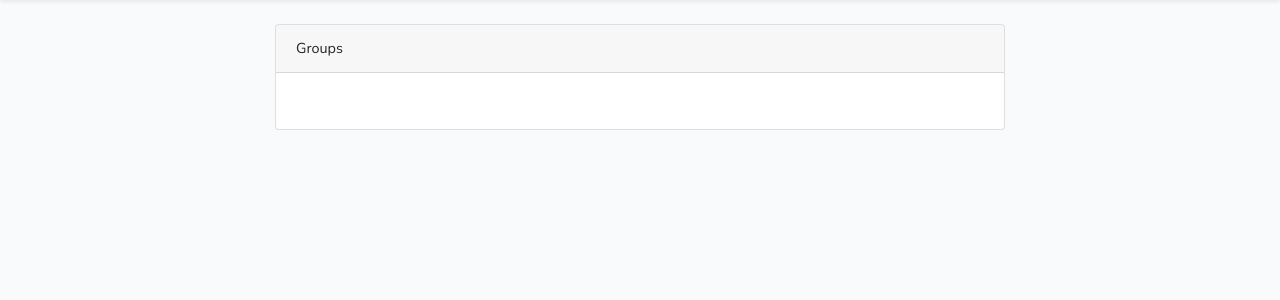
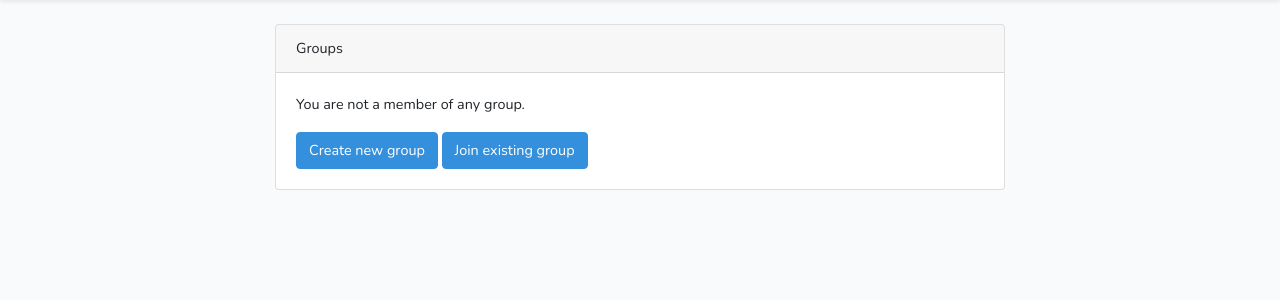
Before and after one commit to andrej98/foodmatch, a Laravel app: page /groups in a window 1280 px wide. Shown: the part 55-355 px from the top of the page. Run offline with Laravel 8, Linux system fonts and the light colour scheme; the visitor is signed in with stand-in values (Sample User, id 1); data that the repository does not hold is empty.

Commit message:
Adding to groups by code

```diff
--- a/app/Http/Controllers/GroupController.php
+++ b/app/Http/Controllers/GroupController.php
@@ -4,8 +4,10 @@ namespace App\Http\Controllers;
 
 use Illuminate\Http\Request;
 use App\Model\Group;
+use App\Rules\AlreadyInGroup;
 use Illuminate\Support\Facades\Auth;
 use Illuminate\Support\Str;
+use App\Rules\CodeExists;
 
 class GroupController extends Controller
 {
@@ -72,22 +74,30 @@ class GroupController extends Controller
         return redirect()->route('groups.index');
     }
 
-    public function join(Request $request, Group $group)
+    public function showJoin()
     {
-        $request->validate([
-            'code' => 'required',
+        return view('groups.join');
+    }
+
+    public function join(Request $request)
+    {
+        $validatedData = $request->validate([
+            'code' => ['required', new CodeExists, new AlreadyInGroup],
         ]);
 
         $user = auth()->user();
 
-        $existingGroup = $user->groups()->where('id', $group->id)->first();
-
-        if ($existingGroup) {
-            return redirect()->route('groups.show', $group);
-        }
-
-        $group->users()->syncWithoutDetaching([$user->id => ['code' => $request->code]]);
+        $group = Group::where('code', $request->code)->firstOrFail();
+        $user->groups()->attach($group->id);
 
         return redirect()->route('groups.show', $group);
     }
+
+    public function leave(Group $group)
+    {
+        $user = auth()->user();
+
+        $group->users()->detach($user);
+        return back();
+    }
 }
--- a/app/User.php
+++ b/app/User.php
@@ -13,6 +13,11 @@ class User extends Authenticatable
     public function preferences()
     {
         return $this->hasOne(Preferences::class);
+    }
+
+    public function groups()
+    {
+        return $this->belongsToMany(\App\Model\Group::class);
     }
 
     /**
--- a/resources/views/groups/index.blade.php
+++ b/resources/views/groups/index.blade.php
@@ -8,13 +8,30 @@
                 <div class="card-header">{{ __('Groups') }}</div>
 
                 <div class="card-body">
+                    @if(count($groups) !== 0)
                     <ul>
                         @foreach($groups as $group)
                         <li>
-                            <a href="{{ route('groups.show', $group) }}">{{ $group->name }}</a>
+                            <div class="d-flex">
+                                <a class="pr-4 pb-4" href="{{ route('groups.show', $group) }}">{{ $group->name }}</a>
+                                <form action="{{ route('groups.leave', ['group' => $group->id]) }}" method="POST">
+                                    @csrf
+                                    @method('DELETE')
+                                    <button type="submit" class="btn btn-sm btn-outline-danger">Leave group</button>
+                                </form>
+                            </div>
+
                         </li>
                         @endforeach
+
                     </ul>
+                    @else
+                    <p>You are not a member of any group.</p>
+                    @endif
+
+                    <a href="{{ route('groups.create') }}" class="btn btn-primary">Create new group</a>
+                    <a href="{{ route('groups.showJoin') }}" class="btn btn-primary">Join existing group</a>
+
                 </div>
             </div>
         </div>
--- a/resources/views/preferences/edit.blade.php
+++ b/resources/views/preferences/edit.blade.php
@@ -8,7 +8,7 @@
                     <div class="card-header">{{ __('Preferences') }}</div>
 
                     <div class="card-body">
-                        <form method="POST" action="{{ $preference->id ? route('preferences.update', $preference->id) : route('preferences.store') }}">
+                        <form method="POST" action="{{ $preference->id ? route('preferences.store', $preference->id) : route('preferences.store') }}">
                             @csrf
                             @method('POST')
 
--- a/routes/web.php
+++ b/routes/web.php
@@ -22,15 +22,15 @@ Route::get('/home', 'HomeController@index')->name('home');
 Route::middleware('auth')->group(function () {
     Route::get('/groups', '\App\Http\Controllers\GroupController@index')->name('groups.index');
     Route::get('/groups/create', '\App\Http\Controllers\GroupController@create')->name('groups.create');
+    Route::get('/groups/join', '\App\Http\Controllers\GroupController@showJoin')->name('groups.showJoin');
     Route::post('/groups', '\App\Http\Controllers\GroupController@store')->name('groups.store');
     Route::get('/groups/{group}', '\App\Http\Controllers\GroupController@show')->name('groups.show');
-    Route::post('/groups/{group}/join', '\App\Http\Controllers\GroupController@join')->name('groups.join');
+    Route::post('/groups/join', '\App\Http\Controllers\GroupController@join')->name('groups.join');
     Route::delete('/groups/{group}/leave', '\App\Http\Controllers\GroupController@leave')->name('groups.leave');
 });
 Route::middleware('auth')->group(function () {
     Route::get('/preferences/create', '\App\Http\Controllers\PreferencesController@create')->name('preferences.create');
     Route::post('/preferences', '\App\Http\Controllers\PreferencesController@store')->name('preferences.store');
     Route::get('/preferences/{preference}/edit', '\App\Http\Controllers\PreferencesController@edit')->name('preferences.edit');
-    Route::post('/preferences/{preference}', '\App\Http\Controllers\PreferencesController@store')->name('preferences.update');
     Route::get('/preferences/{preference}', '\App\Http\Controllers\PreferencesController@show')->name('preferences.show');
 });
```
Also changed, not shown: app/Rules/AlreadyInGroup.php (added, +41 -0 lines), app/Rules/CodeExists.php (added, +41 -0 lines), resources/views/groups/join.blade.php (added, +41 -0 lines).
